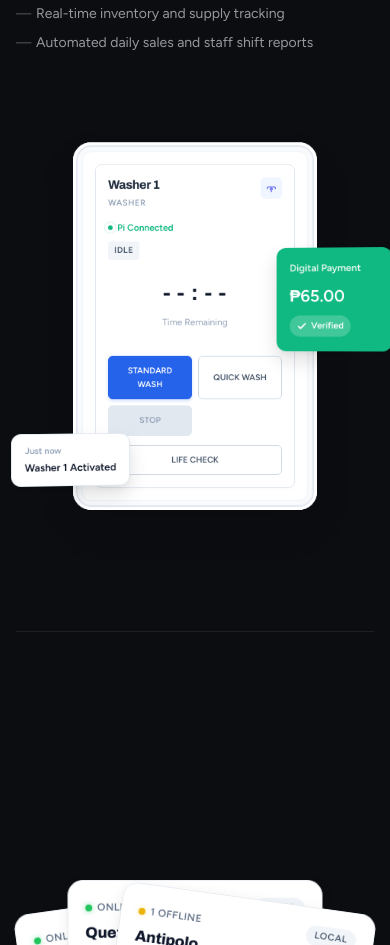
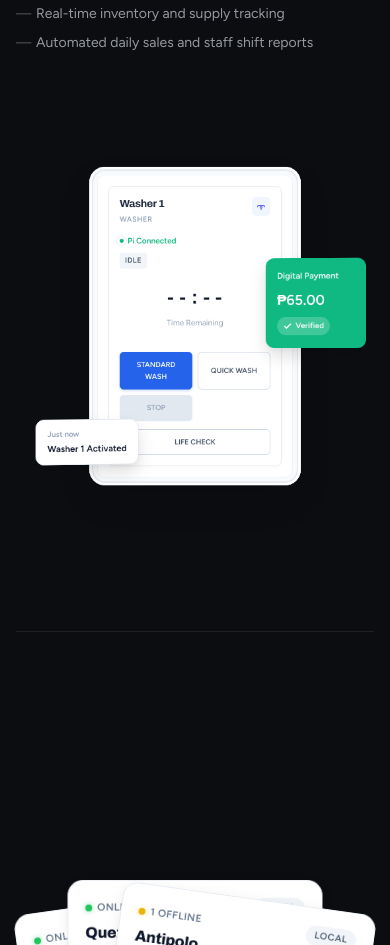
Before and after one commit to zynthoz/RA-Solutions, a plain HTML site: page laundrylink.html in a window 390 px wide. Shown: the part 1589-2534 px from the top of the page. Drawn offline with Linux system fonts and the light colour scheme.

Commit message:
refactor: adjust pos-showcase scaling for mobile responsive breakpoints

```diff
--- a/laundrylink.css
+++ b/laundrylink.css
@@ -731,13 +731,13 @@
 
 @media (max-width: 768px) {
   .pos-showcase {
-    transform: scale(0.85);
+    transform: scale(0.75);
   }
 }
 
 @media (max-width: 480px) {
   .pos-showcase {
-    transform: scale(0.75);
+    transform: scale(0.65);
   }
 }
 
```
